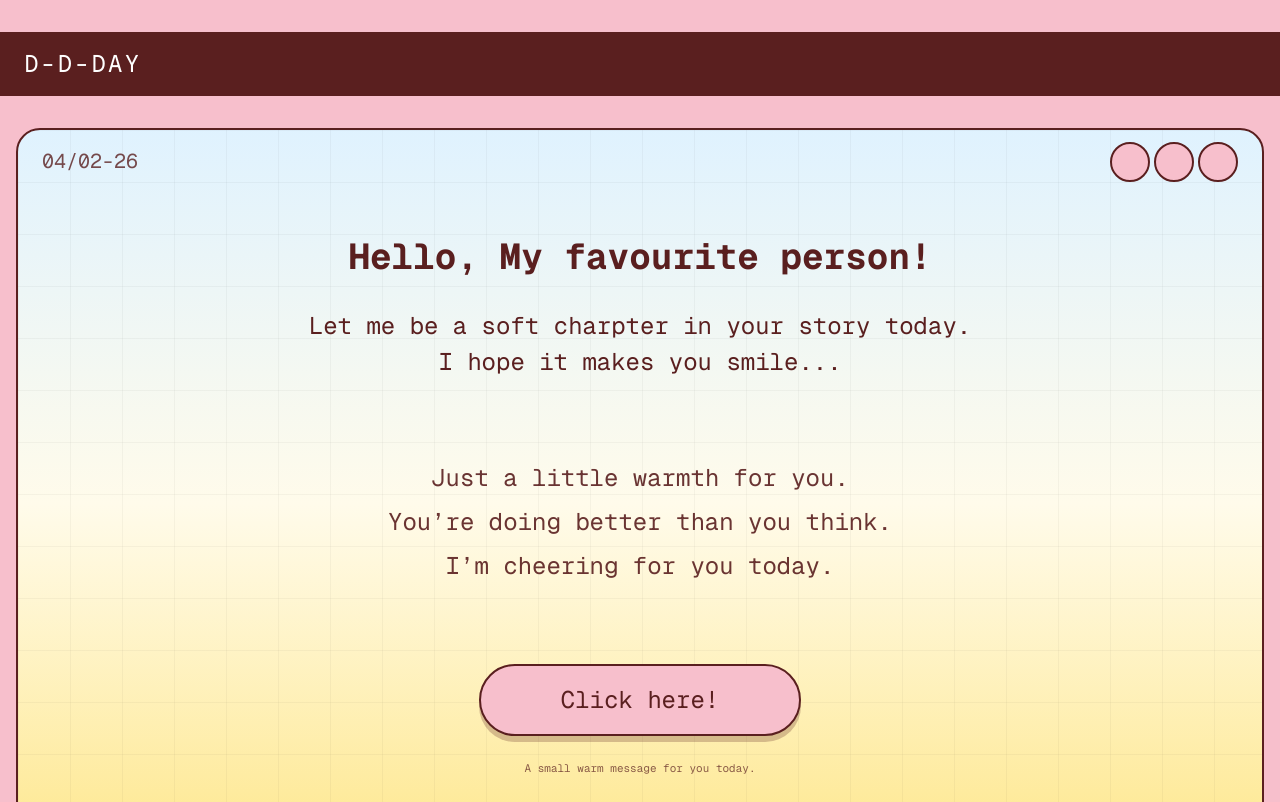
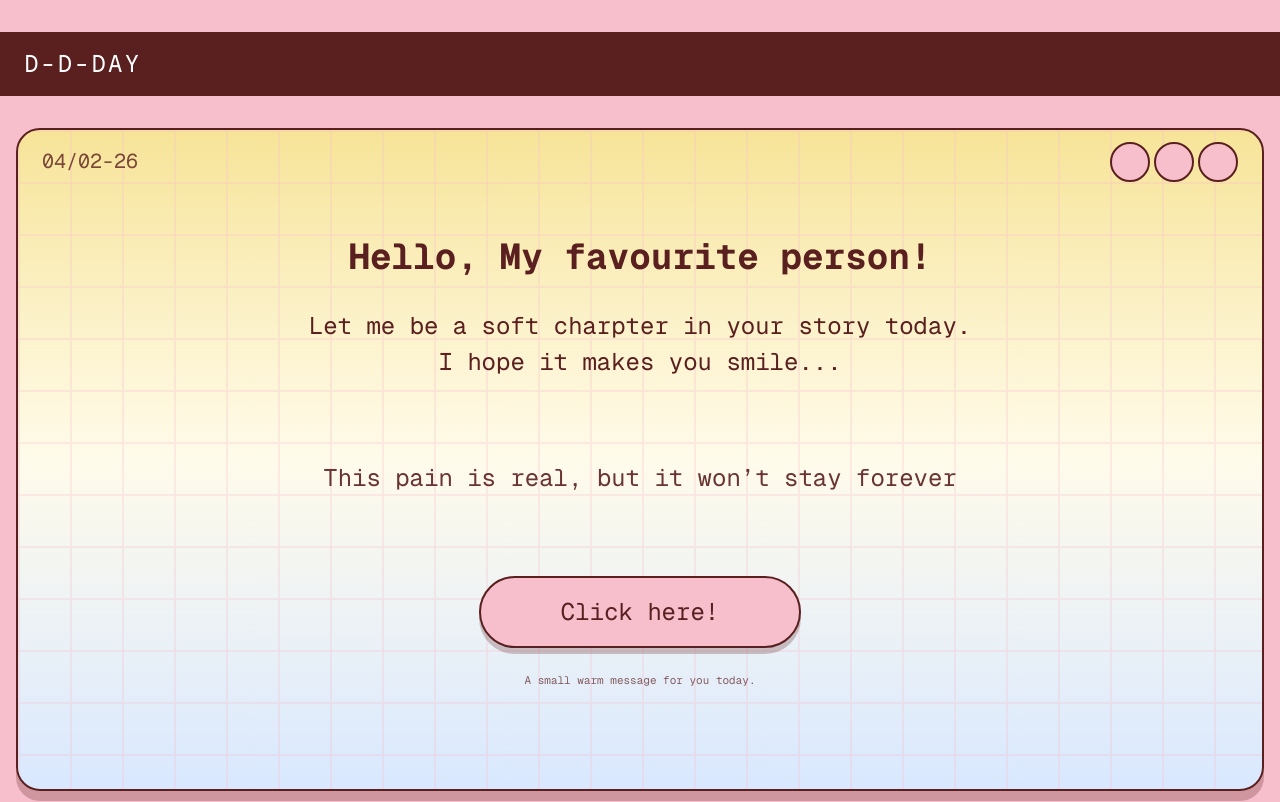
Before and after one commit to Prakaikool/D-D-DAY, a Next.js app: page / in a window 1280 px wide. Shown: the top 802 px of the page. Built offline with nearby package versions, Linux system fonts and the light colour scheme.

Commit message:
Small changes

```diff
--- a/src/app/page.tsx
+++ b/src/app/page.tsx
@@ -6,14 +6,14 @@ import { MESSAGES } from '@/data/messages';
 function dayOfYearUTC(d: Date) {
     const start = Date.UTC(d.getUTCFullYear(), 0, 1);
     const now = Date.UTC(d.getUTCFullYear(), d.getUTCMonth(), d.getUTCDate());
-    return Math.floor((now - start) / 86400000); // 0..365
+    return Math.floor((now - start) / 86400000);
 }
 
 function formatDateYYMMDD(d: Date) {
     const yy = String(d.getFullYear()).slice(2);
     const mm = String(d.getMonth() + 1).padStart(2, '0');
     const dd = String(d.getDate()).padStart(2, '0');
-    return `${dd}/${mm}-${yy}`; // ใกล้ ๆ แบบในรูป 04/02-26
+    return `${dd}/${mm}-${yy}`;
 }
 
 export default function Home() {
@@ -50,9 +50,19 @@ export default function Home() {
             {/* page wrapper */}
             <section className="mx-auto max-w-[1500] px-4 py-8">
                 {/* paper card */}
-                <div className="relative overflow-hidden rounded-3xl border-2 border-[#5a1f1f] bg-gradient-to-b from-sky-100 via-amber-50 to-amber-200 shadow-[0_10px_0_rgba(90,31,31,0.25)]">
+                <div className="relative overflow-hidden rounded-3xl border-2 border-[#5a1f1f] bg-gradient-to-b from-[#F7E498] via-amber-50 to-[#D9E8FF] shadow-[0_10px_0_rgba(90,31,31,0.25)]">
                     {/* subtle grid */}
-                    <div className="pointer-events-none absolute inset-0 opacity-25 [background-image:linear-gradient(to_right,rgba(0,0,0,0.15)_1px,transparent_1px),linear-gradient(to_bottom,rgba(0,0,0,0.15)_1px,transparent_1px)] [background-size:52px_52px]" />
+                    <div
+                        className="pointer-events-none absolute inset-0"
+                        style={{
+                            backgroundImage: `
+  linear-gradient(to right, rgba(247,191,204,0.8) 2px, transparent 2px),
+  linear-gradient(to bottom, rgba(247,191,204,0.8) 2px, transparent 2px)
+`,
+                            backgroundSize: '52px 52px',
+                            opacity: 0.35
+                        }}
+                    />
 
                     {/* little rings (top right) */}
                     <div className="absolute right-6 top-3 flex gap-1">
--- a/src/data/messages.ts
+++ b/src/data/messages.ts
@@ -4,24 +4,42 @@ export type Message = {
 
 export const MESSAGES: Message[] = [
     {
+        lines: ['Better days are quietly on their way']
+    },
+    {
+        lines: ['Rainy days don’t last forever']
+    },
+    {
+        lines: ['Even unseen, your inner garden is alive']
+    },
+    {
+        lines: ['Today may bring a smile you didn’t expect']
+    },
+    {
+        lines: ['A little light will find you today']
+    },
+    {
+        lines: ['A brighter moment is closer than you think']
+    },
+    {
+        lines: ['It’s okay if today feels heavy. You don’t have to fix it']
+    },
+    {
         lines: [
-            'Let me be a soft chapter',
-            'in your story today.',
-            'I hope it makes you smile...'
+            'Someone cares about you,',
+            'even on the days you can’t feel it'
         ]
     },
     {
-        lines: [
-            'Just a little warmth for you.',
-            'You’re doing better than you think.',
-            'I’m cheering for you today.'
-        ]
+        lines: ['You are allowed to be fragile today']
     },
     {
-        lines: [
-            'Take a deep breath.',
-            'This is your gentle reminder:',
-            'you are cared for.'
-        ]
+        lines: ['This chapter is hard, but it is not the whole story']
+    },
+    {
+        lines: ['This pain is real, but it won’t stay forever']
+    },
+    {
+        lines: ['Hello there!']
     }
 ];
```
